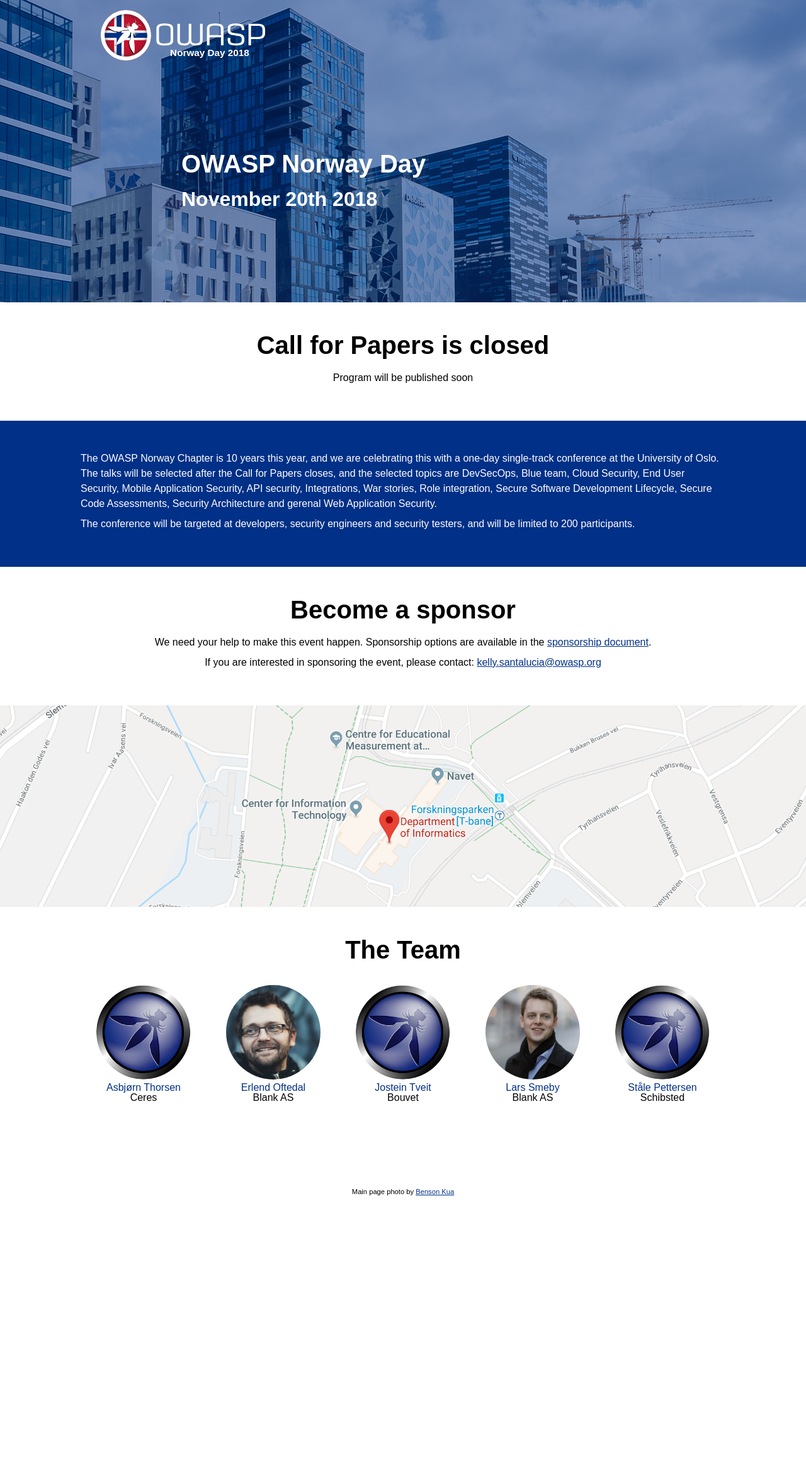
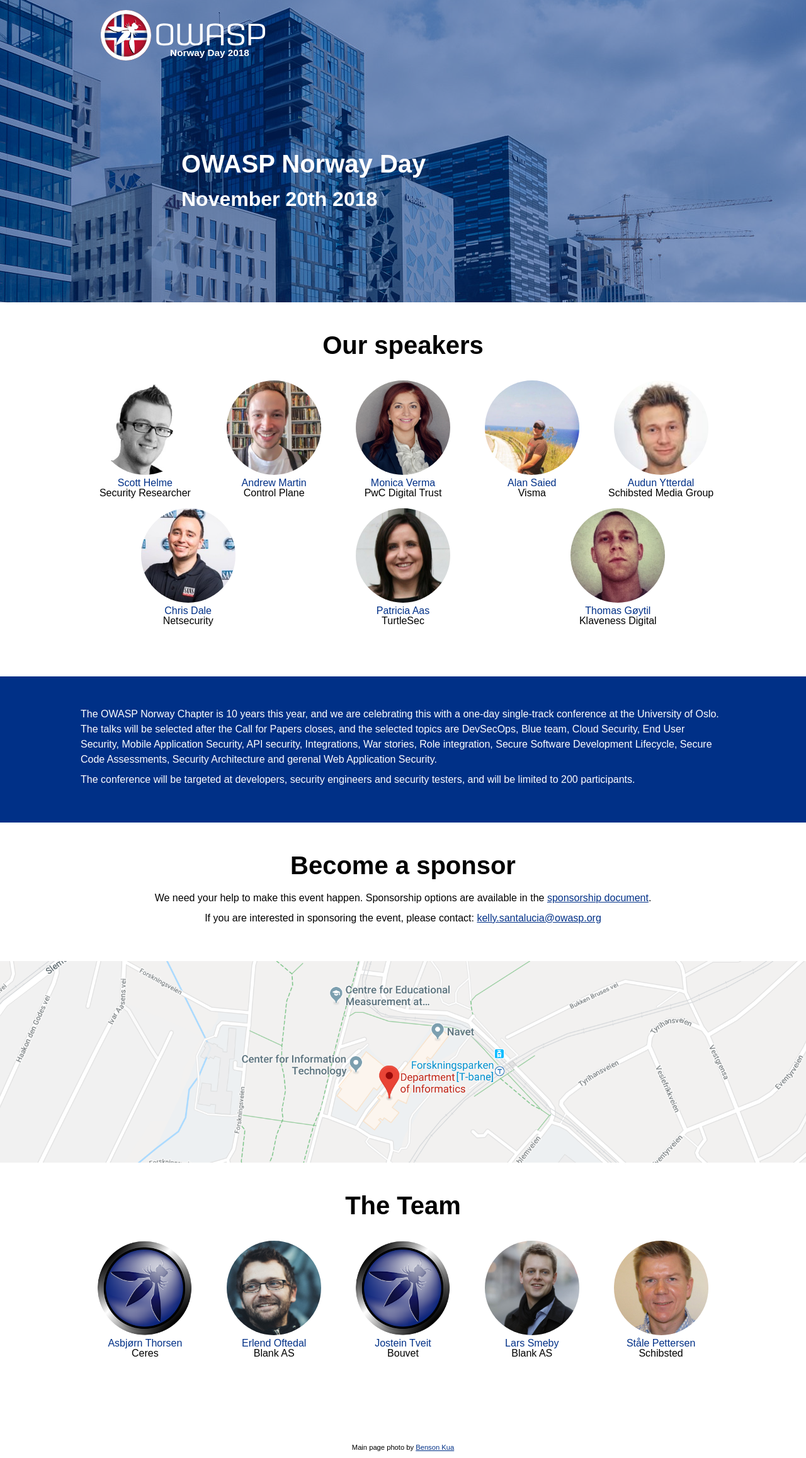
Before and after one commit to OWASP/owasp-norway-day-2018, a Jekyll site: the page built from index.html, in a window 1280 px wide. Shown: the whole page at 63% size. Built offline with Jekyll 4.4.1, drawn with Linux system fonts in a browser that asks for light colours; some web fonts are replaced; before the commit the page ends 1909 px from its top, so only the background shows below that.

Commit message:
Publishing speakers

```diff
--- /dev/null
+++ b/_data/speakers.yml
@@ -0,0 +1,24 @@
+- name: Scott Helme
+  company: Security Researcher
+  image: scott.jpg
+- name: Andrew Martin
+  company: Control Plane
+  image: andy.jpg
+- name: Monica Verma
+  company: PwC Digital Trust
+  image: monica.jpg
+- name: Alan Saied
+  company: Visma
+  image: alan.jpeg
+- name: Audun Ytterdal
+  company: Schibsted Media Group
+  image: audun.jpeg
+- name: Chris Dale
+  company: Netsecurity
+  image: chris.jpeg
+- name: Patricia Aas
+  company: TurtleSec
+  image: patricia_aas.jpg
+- name: Thomas Gøytil
+  company: Klaveness Digital
+  image: thomas.jpg
--- a/_data/team.yml
+++ b/_data/team.yml
@@ -12,4 +12,4 @@
   image: lars.jpg
 - name: Ståle Pettersen
   company: Schibsted
-  image:
+  image: staale.jpg
--- a/assets/_sass/_teamlist.scss
+++ b/assets/_sass/_teamlist.scss
@@ -6,7 +6,7 @@
 		flex-wrap: wrap;
 		list-style: none;
 		padding: 1em 0em;
-		justify-content: space-between;
+		justify-content: space-around;
 
 		h4 {
 			color: $blue;
@@ -36,3 +36,17 @@
 		}
 	}
 }
+
+
+@media (max-width: 500px) {
+	section.team-list {
+		ul {
+			li {
+				div {
+					width: 100px;
+					height: 100px;
+				}
+			}
+		}
+	}
+}
--- a/index.html
+++ b/index.html
@@ -11,9 +11,18 @@
 	</div>
 </section>
 
-<section class="center">
-	<h1>Call for Papers is closed</h1>
-	<p>Program will be published soon</p>
+
+<section class="team-list">
+	<h1>Our speakers</h1>
+	<ul >
+	{% for member in site.data.speakers %}
+	<li>
+		<div style="background-image: url(../assets/images/{{member.image | default: 'owasp_logo.png'}})" alt="{{member.name}} {{member.company}}"></div>
+		<h4>{{member.name}}</h4>
+		<span class="role">{{member.company}}</span>
+	</li>
+	{% endfor %}
+	</ul>
 </section>
 
 <section class="inverse">
```
Also changed, not shown: assets/images/alan.jpeg (added), assets/images/andy.jpg (added), assets/images/audun.jpeg (added), assets/images/chris.jpeg (added), assets/images/monica.jpg (added), assets/images/patricia_aas.jpg (added), assets/images/scott.jpg (added), assets/images/staale.jpg (added), assets/images/thomas.jpg (added).
